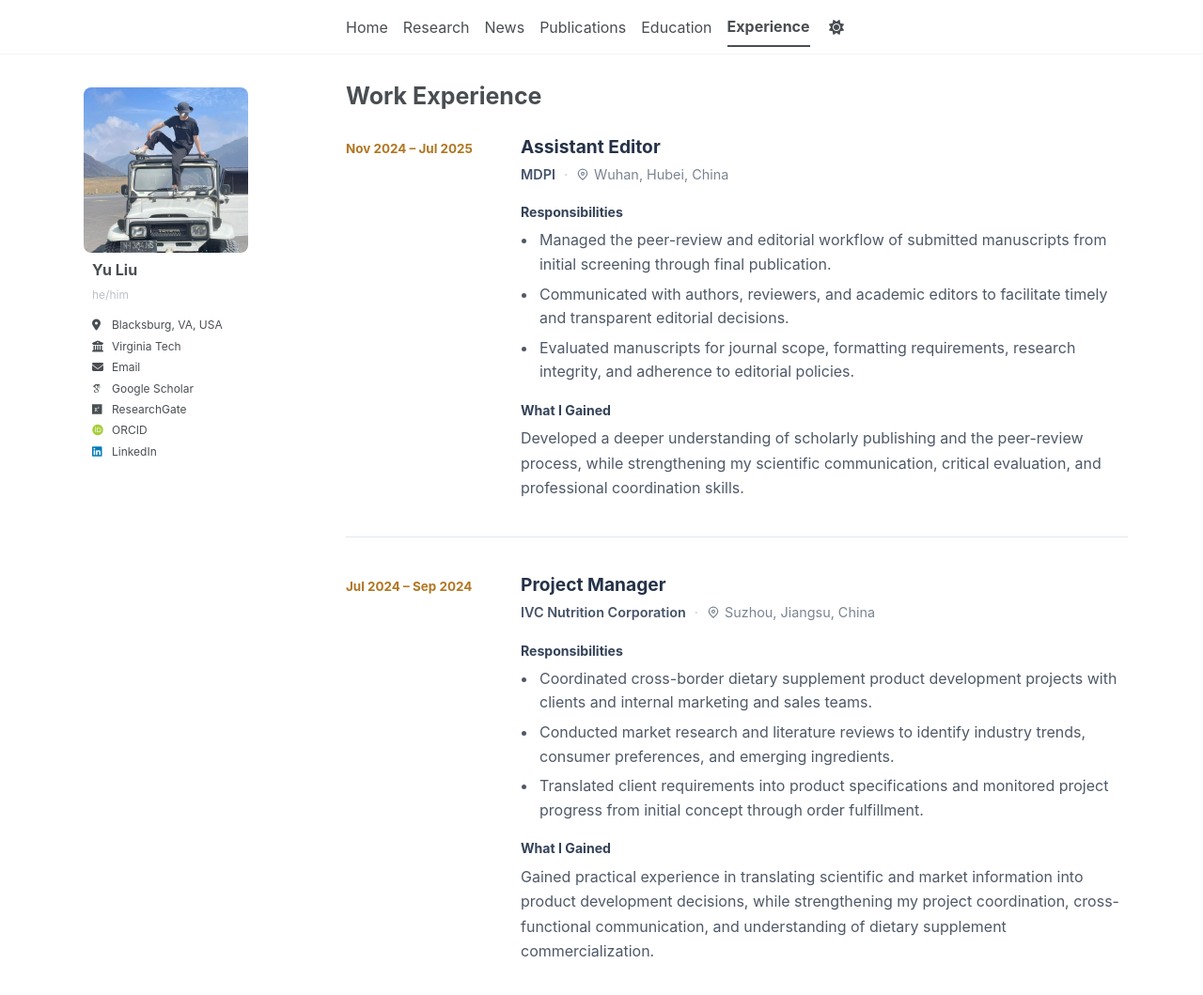
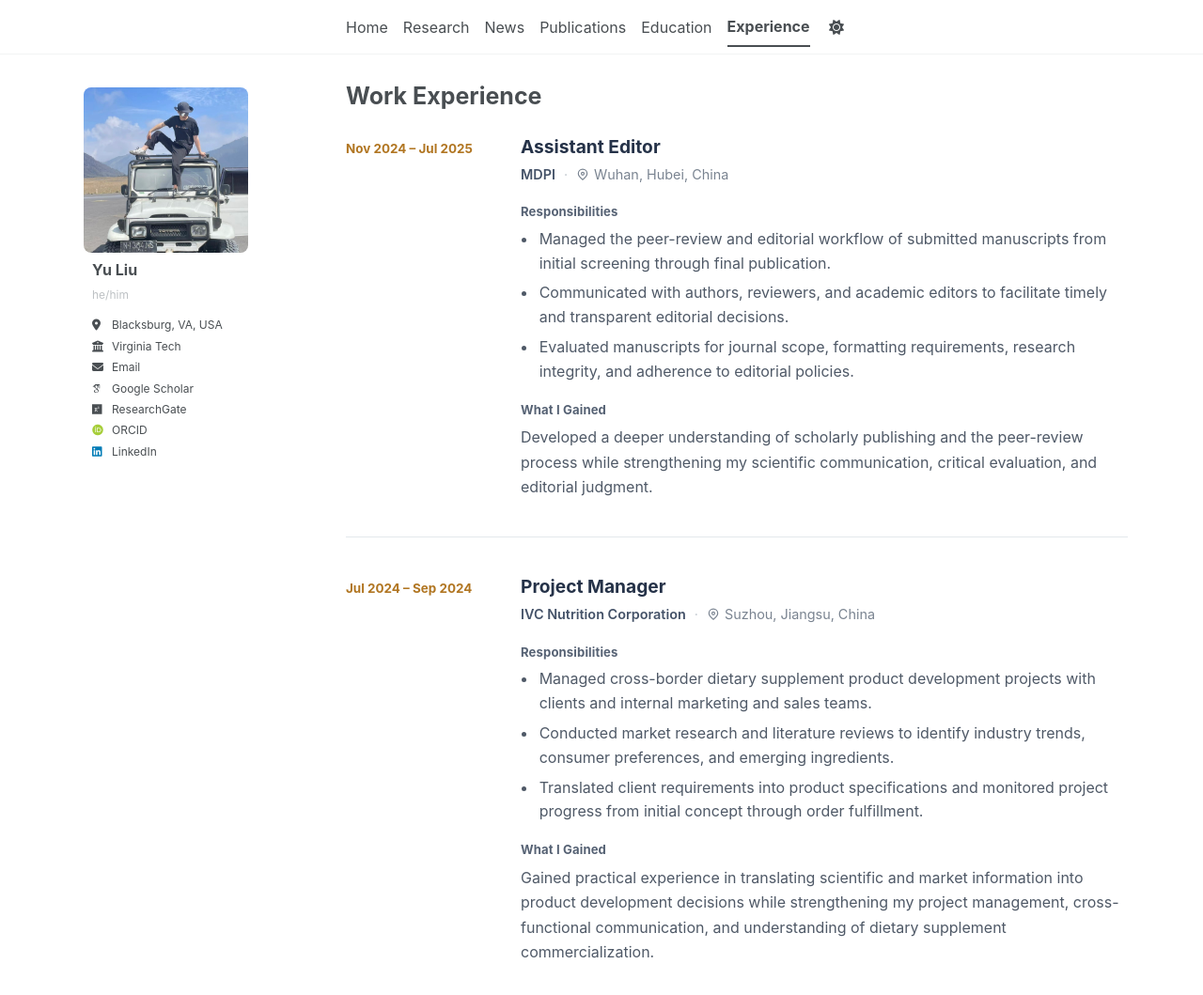
Before and after one commit to yuliu0322/yuliu0322.github.io, a Jekyll site: the page built from _pages/experience.md, in a window 1280 px wide and 1074 px high. Shown: the top 1059 px of the window at 94% size. Built offline with Jekyll 4.4.1, drawn with Linux system fonts in a browser that asks for light colours; some web fonts are replaced; a script bundle is joined from its source files by our own code; library files that are not in the unit come from our copies; part of the change alters nothing that is shown.

Commit message:
Update experience.md

```diff
--- a/_pages/experience.md
+++ b/_pages/experience.md
@@ -22,8 +22,8 @@ author_profile: true
   column-gap: 36px;
 
   width: 100%;
-  margin: 0 0 2.4rem;
-  padding: 0 0 2.4rem;
+  margin: 0 0 2.5rem;
+  padding: 0 0 2.5rem;
 
   border-bottom: 1px solid #e3e8ec;
 }
@@ -122,12 +122,12 @@ author_profile: true
 
 
 /* =========================
-   Section labels
+   Content sections
    ========================= */
 
 .experience-section {
   max-width: 690px;
-  margin-top: 1.1rem;
+  margin-top: 1.15rem;
 }
 
 .experience-section:first-of-type {
@@ -137,10 +137,11 @@ author_profile: true
 .experience-label {
   margin: 0 0 0.45rem;
 
-  color: #344258;
-  font-size: 0.88rem;
+  color: #566274;
+  font-size: 0.82rem;
   font-weight: 700;
   line-height: 1.4;
+  letter-spacing: 0.01em;
 }
 
 
@@ -156,8 +157,8 @@ author_profile: true
 }
 
 .experience-responsibilities li {
-  margin-bottom: 0.38rem;
-  padding-left: 0.1rem;
+  margin-bottom: 0.4rem;
+  padding-left: 0.08rem;
 
   line-height: 1.6;
 }
@@ -213,7 +214,7 @@ html[data-theme="dark"] .experience-divider {
 }
 
 html[data-theme="dark"] .experience-label {
-  color: #e3e8ee;
+  color: #aeb8c4;
 }
 
 html[data-theme="dark"] .experience-responsibilities,
@@ -262,7 +263,7 @@ html[data-theme="dark"] .experience-gained {
   }
 
   .experience-label {
-    font-size: 0.86rem;
+    font-size: 0.8rem;
   }
 
   .experience-responsibilities li,
@@ -368,8 +369,8 @@ html[data-theme="dark"] .experience-gained {
 
         <p class="experience-gained">
           Developed a deeper understanding of scholarly publishing and the
-          peer-review process, while strengthening my scientific communication,
-          critical evaluation, and professional coordination skills.
+          peer-review process while strengthening my scientific communication,
+          critical evaluation, and editorial judgment.
         </p>
 
       </div>
@@ -440,7 +441,7 @@ html[data-theme="dark"] .experience-gained {
         <ul class="experience-responsibilities">
 
           <li>
-            Coordinated cross-border dietary supplement product development
+            Managed cross-border dietary supplement product development
             projects with clients and internal marketing and sales teams.
           </li>
 
@@ -470,8 +471,8 @@ html[data-theme="dark"] .experience-gained {
 
         <p class="experience-gained">
           Gained practical experience in translating scientific and market
-          information into product development decisions, while strengthening
-          my project coordination, cross-functional communication, and
+          information into product development decisions while strengthening
+          my project management, cross-functional communication, and
           understanding of dietary supplement commercialization.
         </p>
 
```
